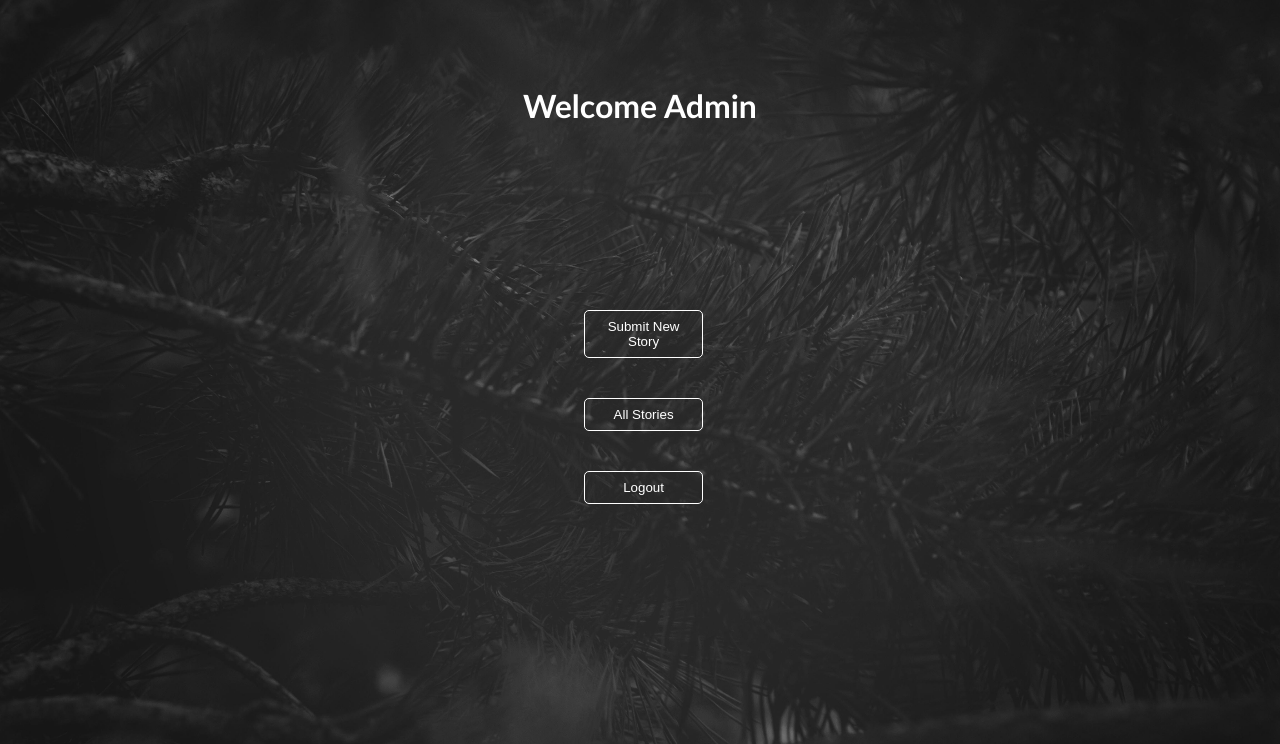
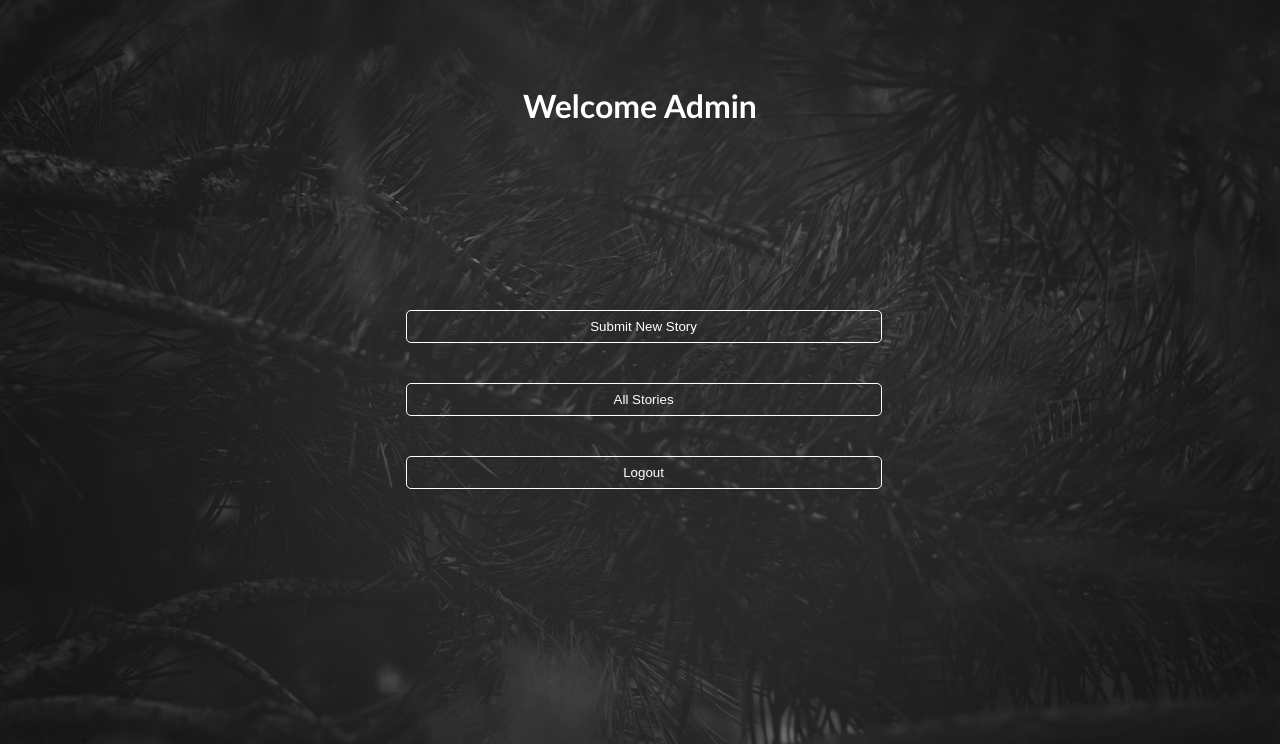
Before and after one commit to chrisliang98/1.62X10ToThe11, a Flask app: page / in a window 1280 px wide. Shown: the top 744 px of the page. Run offline with Flask 2, Linux system fonts and the light colour scheme; a user stored in the database is signed in.

Commit message:
homepage question

```diff
--- a/static/style.css
+++ b/static/style.css
@@ -97,17 +97,9 @@ button {
   transition: all 0.5s ease-in;
 }
 
-.homeNav {
-    display: inline-block;
-    width:10%;
+.navbar.homeNav {
+    width:40%;
     margin:20px;
-    padding: 8px;
-    border-radius:5px;
-    background-color: Transparent;
-    color: #fff;
-    border: 1px solid #fff;
-    outline: none;
-    text-decoration: none;
 }
 
 .navbar {
--- a/templates/home.html
+++ b/templates/home.html
@@ -12,9 +12,9 @@
             </font>
             <nav>
             <span class="center"><font size="40">
-                <button id="inputspace" onclick="location.href='newStory'" class="homeNav">Submit New Story</button><br>
-                <button id="inputspace" onclick="location.href='/stories'" class="homeNav">All Stories </button><br>
-                <button id="inputspace" onclick="location.href='/logout'" class="homeNav">Logout</button>
+                <button id="inputspace" onclick="location.href='newStory'" class="navbar homeNav">Submit New Story</button><br>
+                <button id="inputspace" onclick="location.href='/stories'" class="navbar homeNav">All Stories </button><br>
+                <button id="inputspace" onclick="location.href='/logout'" class="navbar homeNav">Logout</button>
             </font></span>
         </nav>
                 {% else %}
```
